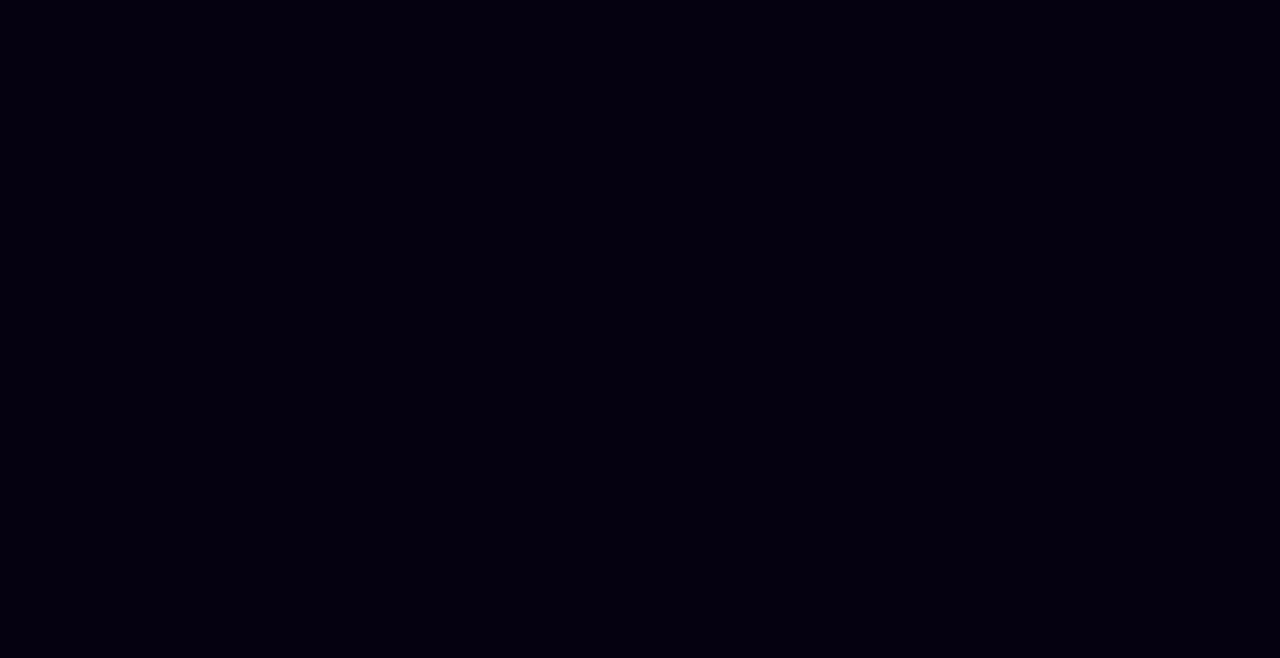
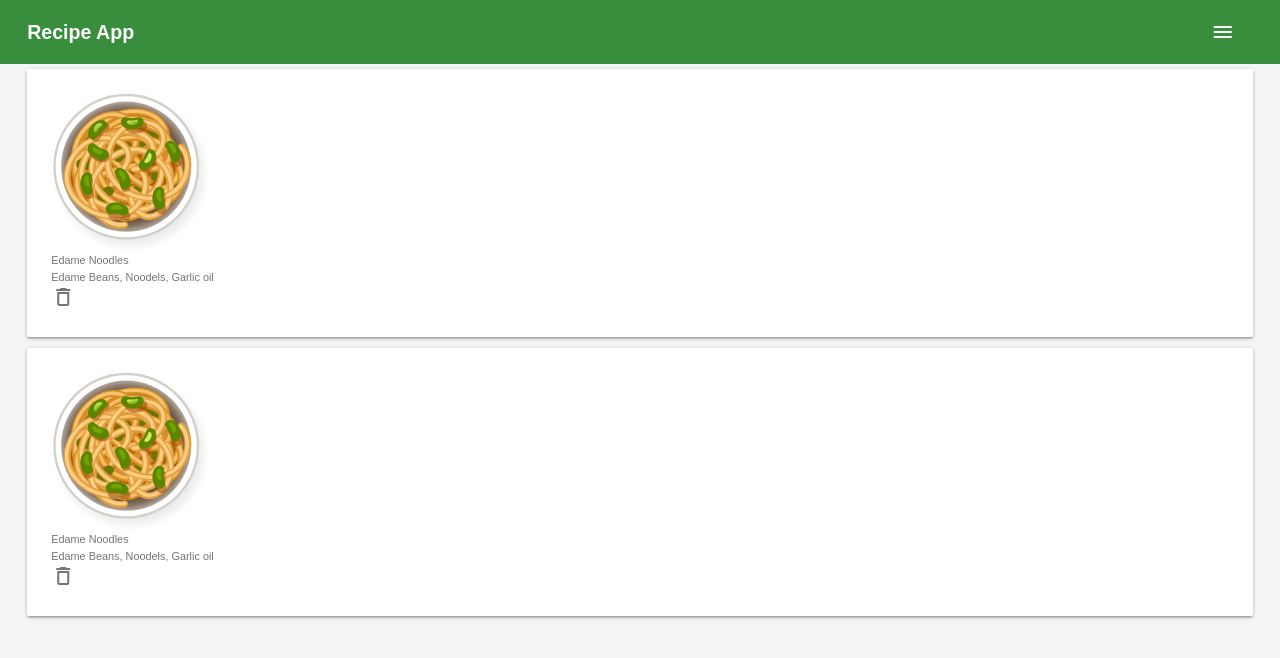
Before and after one commit to ruivergani/lp-pwa, a website: page public/index.html in a window 1280 px wide. Drawn offline with Linux system fonts and the light colour scheme; a web font is replaced by a local one.

Commit message:
Section recipes and navigation menu

```diff
--- a/public/index.html
+++ b/public/index.html
@@ -6,13 +6,65 @@
   <meta name="viewport" content="width=device-width, initial-scale=1.0">
   <!-- Favicon -->
   <link rel="shortcut icon" type="image/svg" href="./favicon.svg">
+  <!-- Fonts -->
+  <link href="https://fonts.googleapis.com/icon?family=Material+Icons" rel="stylesheet">
   <!-- CSS Links -->
   <link rel="stylesheet" href="./css/plugins.css">
   <link rel="stylesheet" href="./css/main.css">
-  <title>Recipe App | Home</title>
+  <title>Recipe App</title>
 </head>
 
-<body>
+<body class="grey lighten-4">
+
+  <!-- Navigation Top -->
+  <nav class="z-depth-0 green darken-2">
+    <div class="nav-wrapper container">
+      <a href="/">Recipe<span> App</span></a>
+      <span class="right ">
+        <i class="material-icons sidenav-trigger" data-target="side-menu">menu</i>
+      </span>
+    </div>
+  </nav>
+
+  <!-- Side Navigation Menu  -->
+  <ul id="side-menu" class="sidenav side-menu">
+    <li><a class="subheader">Recipe App</a></li>
+    <li><a href="/" class="waves-effect">Home</a></li>
+    <li><a href="/pages/about.html" class="waves-effect">About</a></li>
+    <li><a href="/pages/faqs.html" class="waves-effect">FAQs</a></li>
+    <li><a href="/pages/extra.html" class="waves-effect">Extra Information</a></li>
+    <li><div class="divider"></div></li>
+    <li><a href="/pages/contact.html" class="waves-effect">
+      <i class="material-icons">mail_outline</i>Contact</a>
+    </li>
+  </ul>
+
+  <!-- All Recipes Template  -->
+  <section class="s-recipes container grey-text text-darken-1">
+    <!-- Card Panel for each item -->
+    <div class="card-panel recipe white row">
+      <img src="/img/dish.png" alt="recipe thumb">
+      <div class="recipe-details">
+        <div class="recipe-title">Edame Noodles</div>
+        <div class="recipe-ingredients">Edame Beans, Noodels, Garlic oil</div>
+      </div>
+      <div class="recipe-delete">
+        <i class="material-icons">delete_outline</i>
+      </div>
+    </div>
+    <div class="card-panel recipe white row">
+      <img src="/img/dish.png" alt="recipe thumb">
+      <div class="recipe-details">
+        <div class="recipe-title">Edame Noodles</div>
+        <div class="recipe-ingredients">Edame Beans, Noodels, Garlic oil</div>
+      </div>
+      <div class="recipe-delete">
+        <i class="material-icons">delete_outline</i>
+      </div>
+    </div>
+  </section>
+
+
 
   <!-- JavaScript Links -->
   <script src="js/plugins.js"></script>
```
Also changed, not shown: public/pages/about.html (added), public/pages/contact.html (added), public/pages/extra.html (added), public/pages/faqs.html (added).
